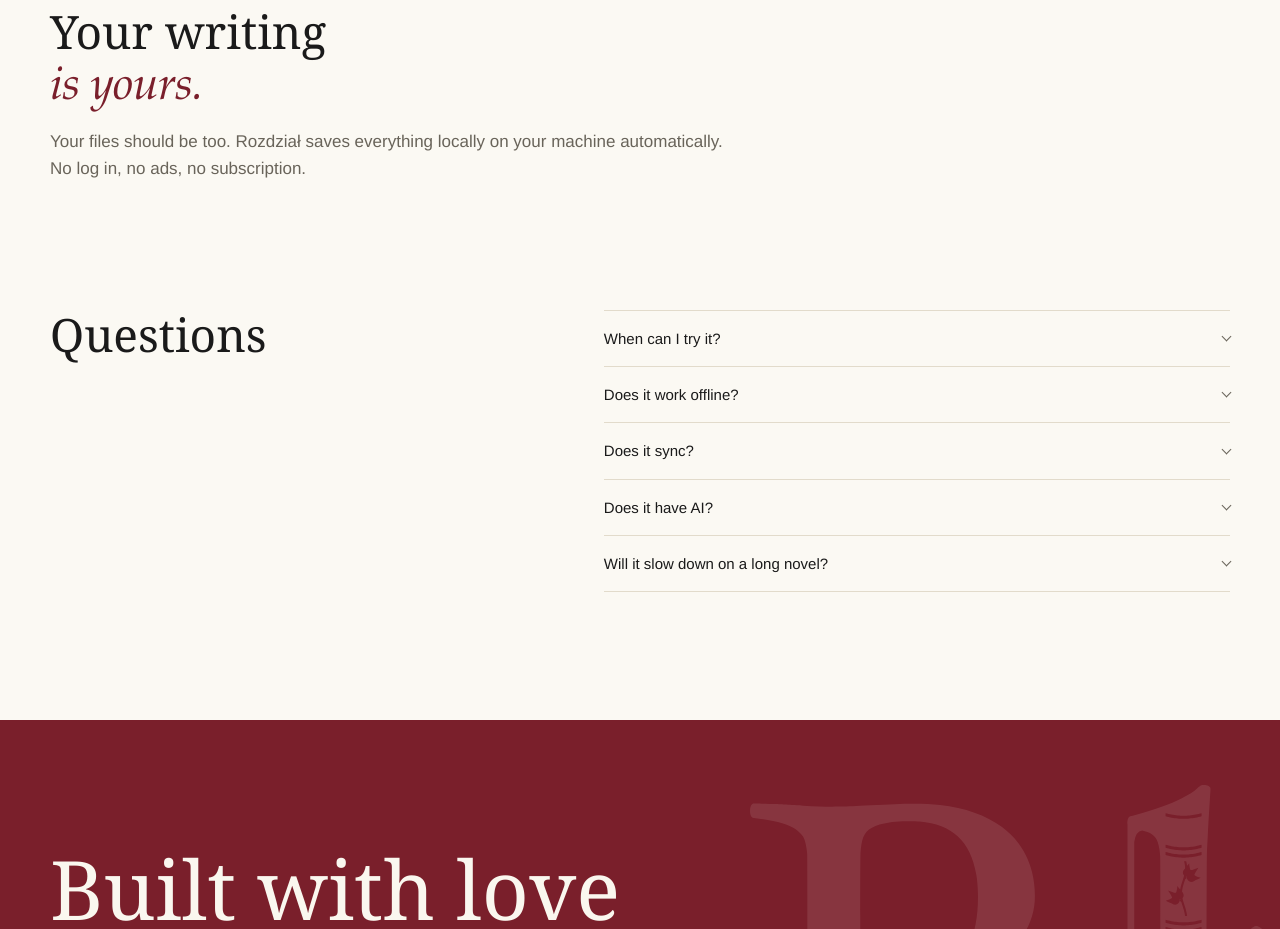
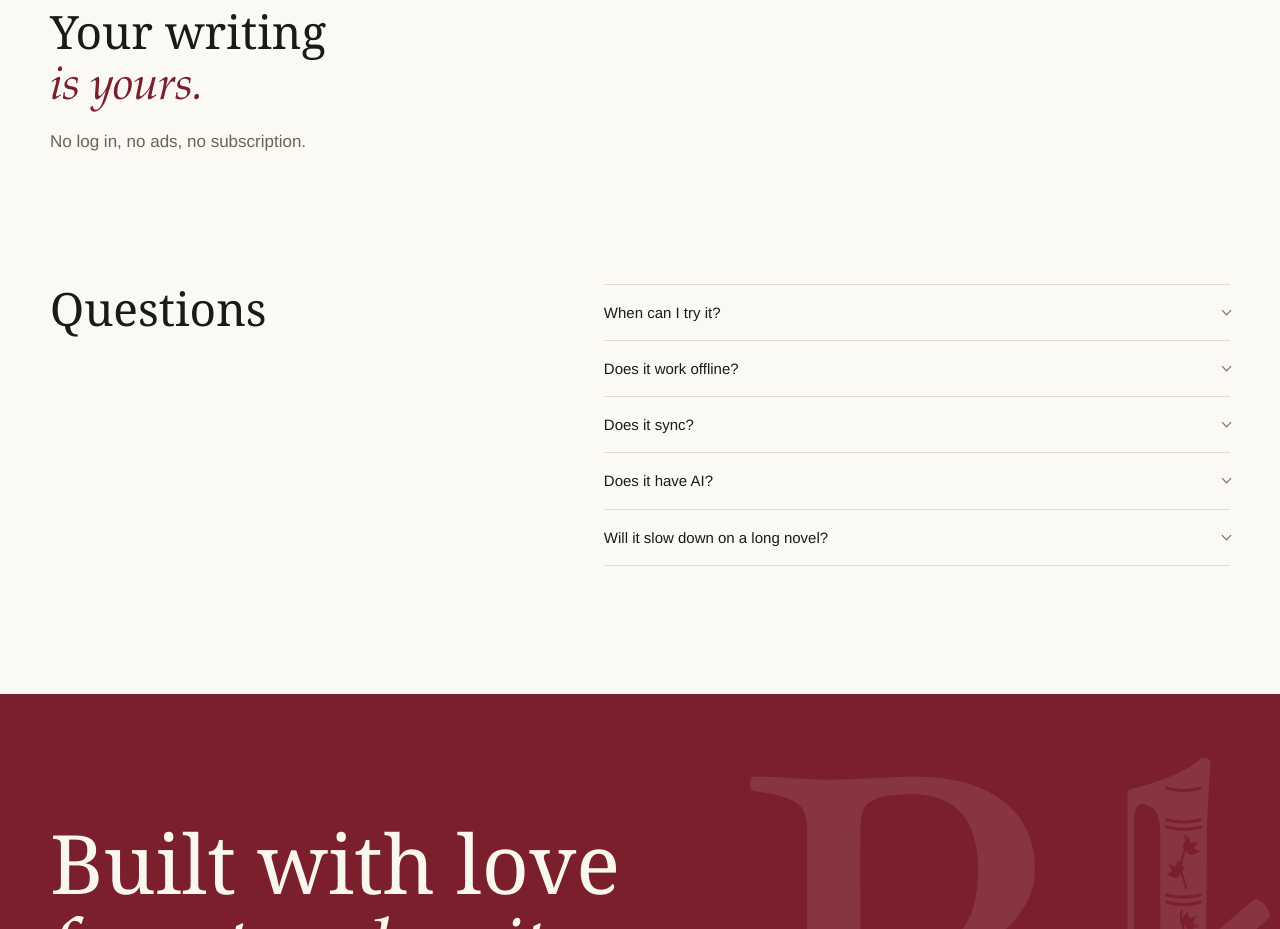
Before and after one commit to RyanDChavez/rozdzial-site, a plain HTML site: page index.html in a window 1280 px wide. Shown: the part 3860-4789 px from the top of the page. Drawn offline with Linux system fonts and the light colour scheme.

Commit message:
Cut the local saving paragraph

```diff
--- a/index.html
+++ b/index.html
@@ -183,7 +183,6 @@
 
   <section class="files wrap" aria-labelledby="files-title">
     <h2 id="files-title">Your writing<br><em>is yours.</em></h2>
-    <p class="sub">Your files should be too. Rozdział saves everything locally on your machine automatically.</p>
     <p class="sub">No log in, no ads, no subscription.</p>
   </section>
 
```
